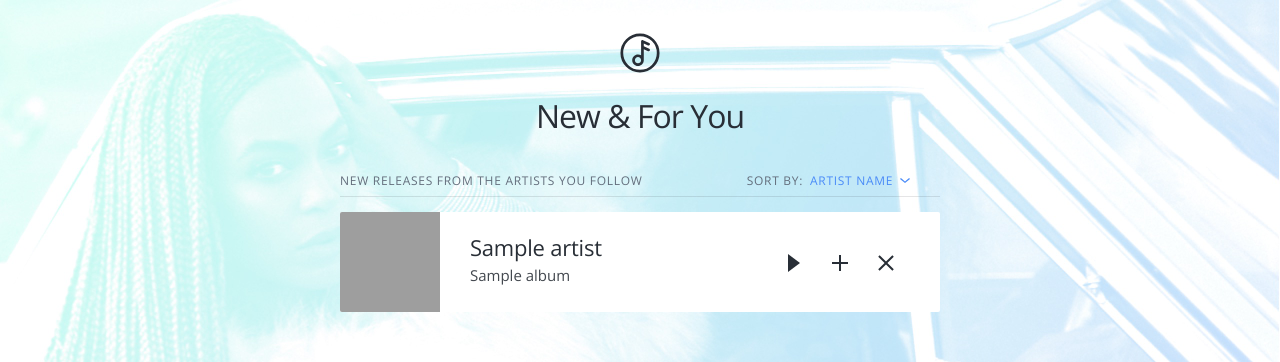
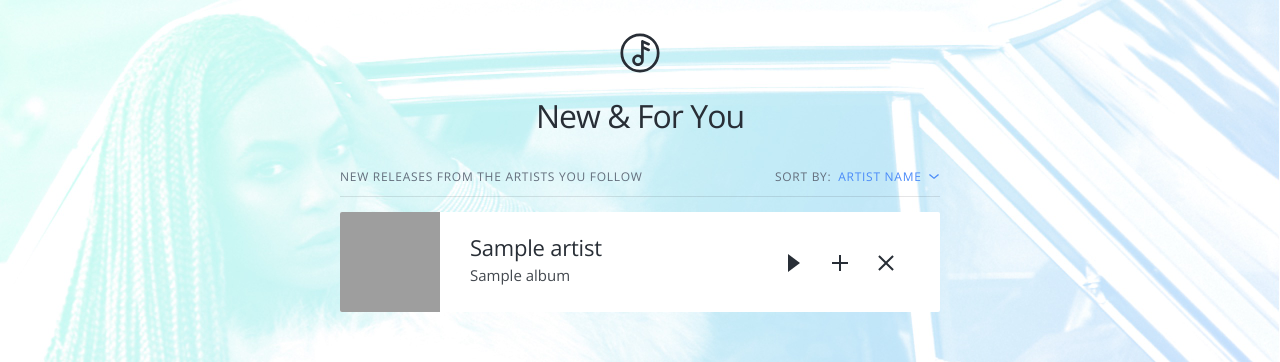
Before and after one commit to jessicaraepetersen/happyfridays, a Flask app: template templates/list.html in a window 1280 px wide. Shown: the top 362 px of the page. Run offline with Flask 2, Linux system fonts and the light colour scheme; the template is opened without the code that fills it: values that come from a table or form of the project are taken from there, others are empty; tables that the repository leaves empty hold one stand-in row (values such as "Sample post"); some web fonts are replaced; grey boxes are pictures that could not be loaded.

Commit message:
fix responsiveness

```diff
--- a/static/css/main.css
+++ b/static/css/main.css
@@ -366,12 +366,13 @@ a {
     text-decoration: none;
     font-size: .75rem; /* I want 12px / default browser: 16px = gives me .75rem */
     font-weight: 500;
-    margin: 0 100px 0 0;
+    margin: 0;
     text-transform: uppercase;
     letter-spacing: 0.06em;
     height: 14px;
     max-width: 350px;
     display: inline-block;
+    float: left;
 }
 
 @media only screen and (max-width: 640px) {
@@ -405,6 +406,7 @@ a {
     display: inline-block;
     height: 18px;
     width: 165px;
+    float: right;
 }
 
 @media only screen and (max-width: 640px) {
```
